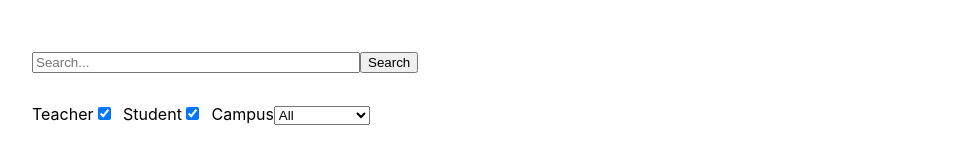
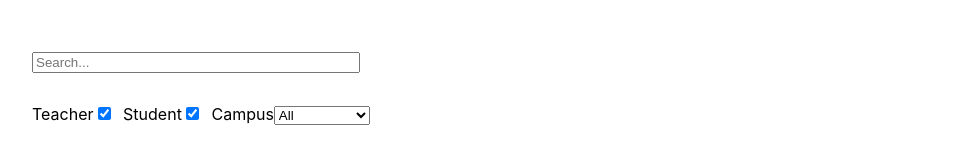
Before and after one commit to ironhack-labs-369/lab-react-ironbook, a React (Create React App) app: page / in a window 1280 px wide. Shown: the top 160 px of the page, without its empty margins (96-1067 px from the left). Built offline with nearby package versions, Linux system fonts and the light colour scheme.

Commit message:
components added

```diff
--- a/src/App.js
+++ b/src/App.js
@@ -16,7 +16,6 @@ function App() {
     const [selectedCampus, setSelectedCampus] = useState('');
 
     const handleChange = (event) => {
-        console.log('type', event.target.type);
         if (event.target.type === 'checkbox') {
             if (event.target.name === 'teacher') {
                 setIsTeacher(() => !isTeacher);
@@ -30,10 +29,6 @@ function App() {
         }
     };
     console.log('selCamp', selectedCampus);
-
-    const handleSubmit = (event) => {
-        event.preventDefault();
-    };
 
     const campusOptions = campusesList.map((camp) => {
         return (
@@ -58,7 +53,6 @@ function App() {
     });
 
     console.log('filteredSearch', filteredSearch);
-    // setFiltered(() => [...filteredSearch]);
     // setSearchField('');
 
     const displayUsers = filteredSearch.map((user) => {
@@ -78,7 +72,6 @@ function App() {
                 isStudent={isStudent}
                 isTeacher={isTeacher}
                 handleChange={handleChange}
-                handleSubmit={handleSubmit}
                 campusOptions={campusOptions}
                 campusesList={campusesList}
             />
--- a/src/Components/Form.js
+++ b/src/Components/Form.js
@@ -6,7 +6,6 @@ import SearchField from './SearchField';
 const Form = (props) => {
     return (
         <form
-            onSubmit={props.handleSubmit}
             style={{
                 width: '80vw',
                 display: 'flex',
--- a/src/Components/SearchField.js
+++ b/src/Components/SearchField.js
@@ -15,7 +15,6 @@ const SearchField = (props) => {
                 onChange={props.handleChange}
                 style={{ width: '20rem' }}
             />
-            <button type="submit">Search</button>
         </div>
     );
 };
```
